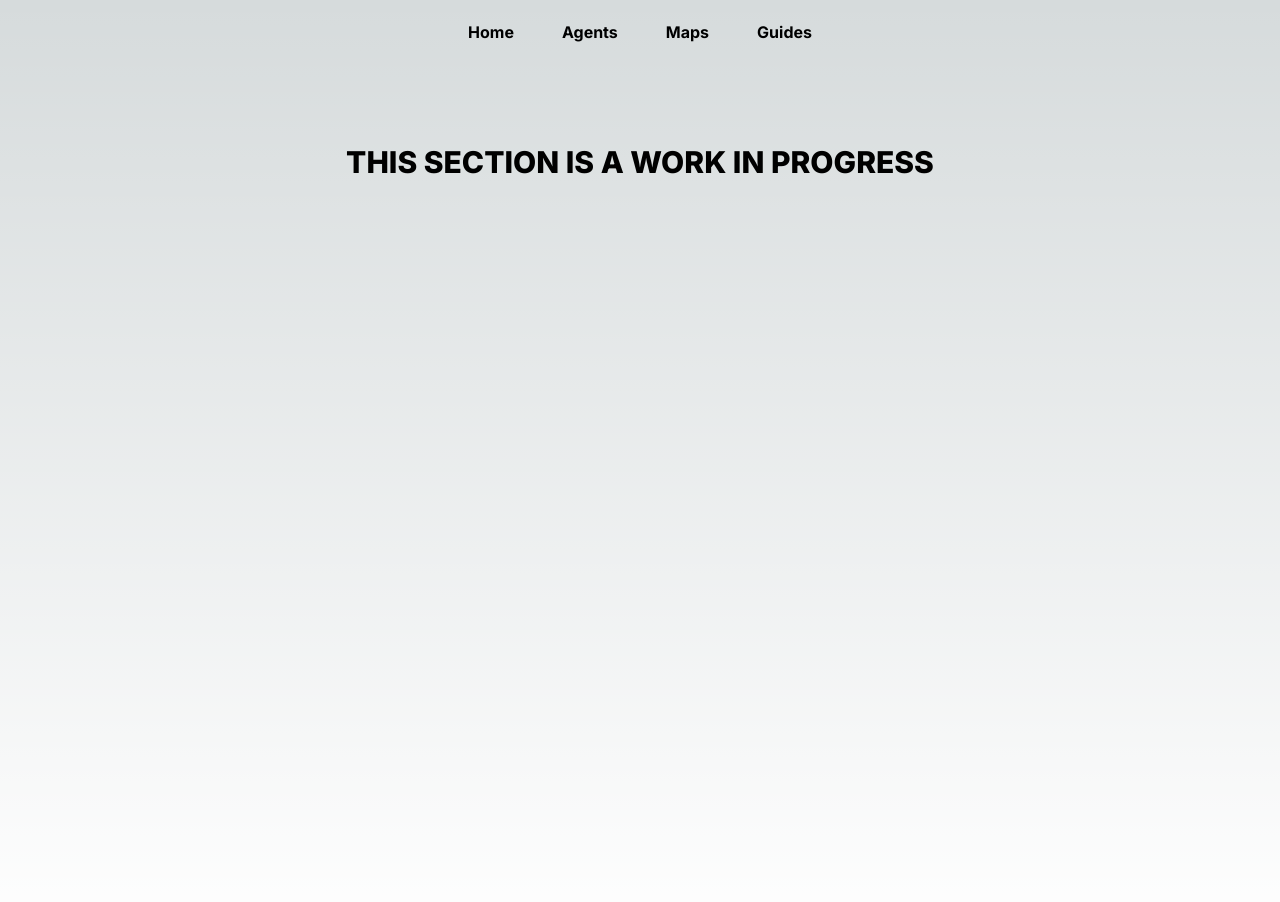
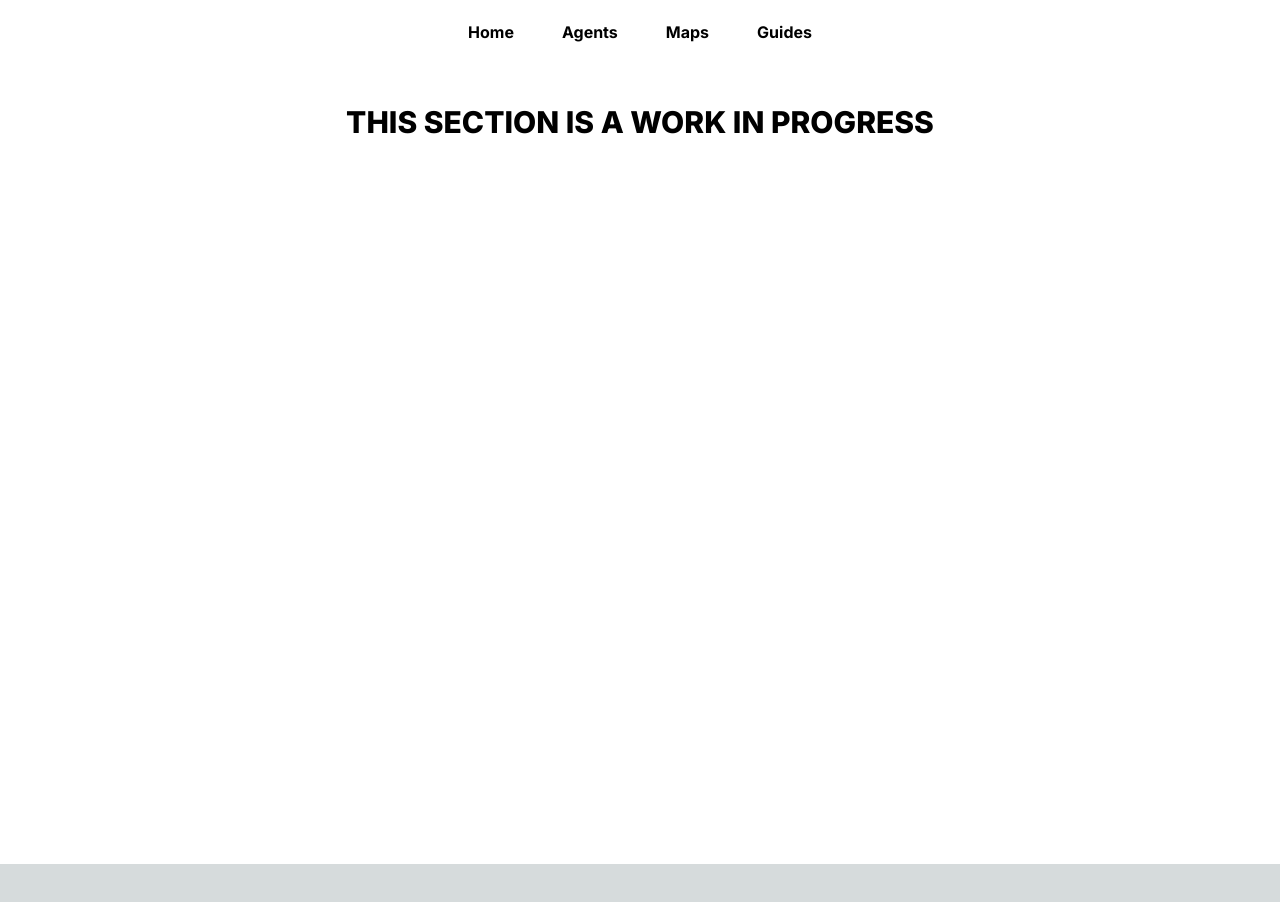
Before and after one commit to ffirgin/valo-ez, a Next.js app: page /guides in a window 1280 px wide. Shown: the top 902 px of the page. After the commit the page ends 864 px from the top, so only its background shows below. Built offline with nearby package versions, Linux system fonts and the light colour scheme.

Commit message:
adding standard colors to avoid dark/light mode auto changes

```diff
--- a/src/app/agents/page.tsx
+++ b/src/app/agents/page.tsx
@@ -11,7 +11,7 @@ export default async function Agents() {
 
 
   return (
-    <div>
+    <div className="bg-white text-black">
       <h1 className="text-center uppercase text-2xl font-bold pb-5">Agents</h1>
       <AgentsView data={data.data} />
     </div>
--- a/src/app/components/navbar.tsx
+++ b/src/app/components/navbar.tsx
@@ -36,7 +36,7 @@ const NavBar = () => {
 
   return (
     <>
-      <div className="flex justify-center items-center">
+      <div className="bg-white text-black flex justify-center items-center">
         <div className="flex justify-center ">{displayMenu()}</div>
       </div>
     </>
--- a/src/app/guides/page.tsx
+++ b/src/app/guides/page.tsx
@@ -1,7 +1,7 @@
 export default function Guides() {
   return (
-    <div className="min-h-screen">
-      <h1 className='text-3xl text-center font-extrabold uppercase mt-20'>This section is a work in progress</h1>
+    <div className="bg-white text-black min-h-screen">
+      <h1 className='text-3xl text-center font-extrabold uppercase pt-10'>This section is a work in progress</h1>
       {/* <a href="/guides/lineups">Lineups</a> */}
     </div>
   )
--- a/src/app/maps/page.tsx
+++ b/src/app/maps/page.tsx
@@ -11,7 +11,7 @@ export default async function Maps() {
   const data = await getMapData();
 
   return (
-    <div className="min-h-screen">
+    <div className="bg-white text-black min-h-screen">
       <h1 className="text-center uppercase text-2xl font-bold pb-5">Maps</h1>
       <MapsView data={data.data} />
     </div>
--- a/src/app/page.tsx
+++ b/src/app/page.tsx
@@ -2,7 +2,7 @@ import Image from "next/image";
 
 export default function Home() {
   return (
-    <main className="flex flex-col h-screen items-center justify-center p-24 pt-1">
+    <main className="bg-white text-black flex flex-col h-screen items-center justify-center p-24 pt-1">
       <div className="flex flex-col items-center cursor-default">
         <h1 className="text-5xl font-extrabold text-center">
           {" "}
```
